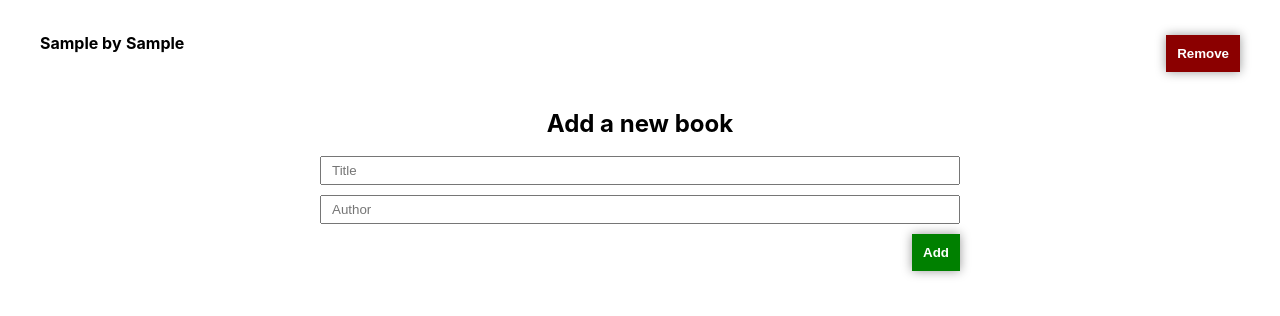
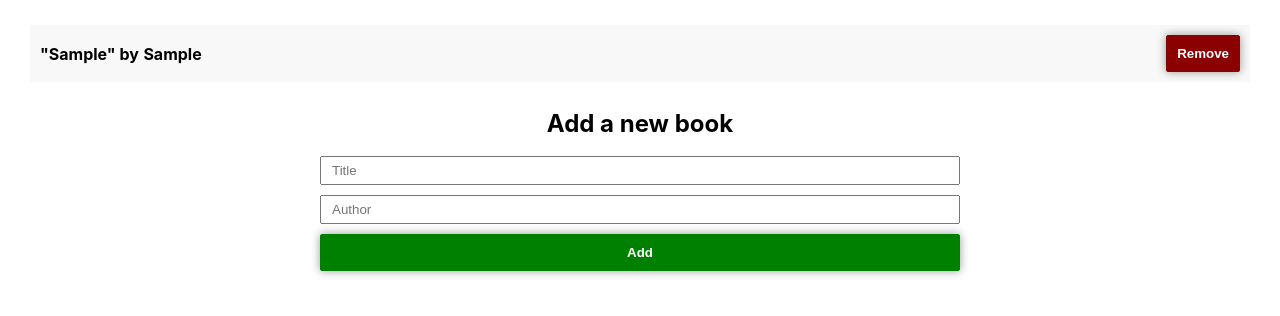
Before and after one commit to Gh-Reza/AwsomeBooks, a website with bundled scripts: page index.html in a window 1280 px wide. Both pictures are taken after typing "Sample", "Sample" into the empty fields and a click on the button "Add". Shown: the part 42-358 px from the top of the page. Built offline with nearby package versions, Linux system fonts and the light colour scheme.

Commit message:
Some small changes added to the style

```diff
--- a/script.js
+++ b/script.js
@@ -43,7 +43,7 @@ class Library {
 
       bookElement.innerHTML = `
         <div class='bookDetail'>
-          <h4>${book.title} by</h4>
+          <h4>"${book.title}" by</h4>
           <h4>${book.author}</h4>
         </div>
         <div>
--- a/style.css
+++ b/style.css
@@ -23,6 +23,7 @@ li {
 .book {
   display: flex;
   justify-content: space-between;
+  align-items: center;
   margin-top: 5px;
   padding: 10px;
 }
@@ -49,6 +50,7 @@ input {
 
 .library {
   margin: 30px;
+  background-color: #f9f8f8;
 }
 
 .grey-bg {
@@ -56,20 +58,21 @@ input {
 }
 
 .addButton {
-  align-self: flex-end;
+  border-radius: 2px;
   background-color: green;
   color: #fff;
   padding: 10px;
   border: 1px solid green;
   font-weight: bold;
-  box-shadow: 0px 0px 10px rgba(0, 0, 0, 0.4);
+  box-shadow: 0 0 10px rgba(0, 0, 0, 0.4);
 }
 
 .removeButton {
+  border-radius: 2px;
   background-color: darkred;
   color: #fff;
   padding: 10px;
   border: 1px solid darkred;
   font-weight: bold;
-  box-shadow: 0px 0px 10px rgba(0, 0, 0, 0.4);
+  box-shadow: 0 0 10px rgba(0, 0, 0, 0.4);
 }
```
